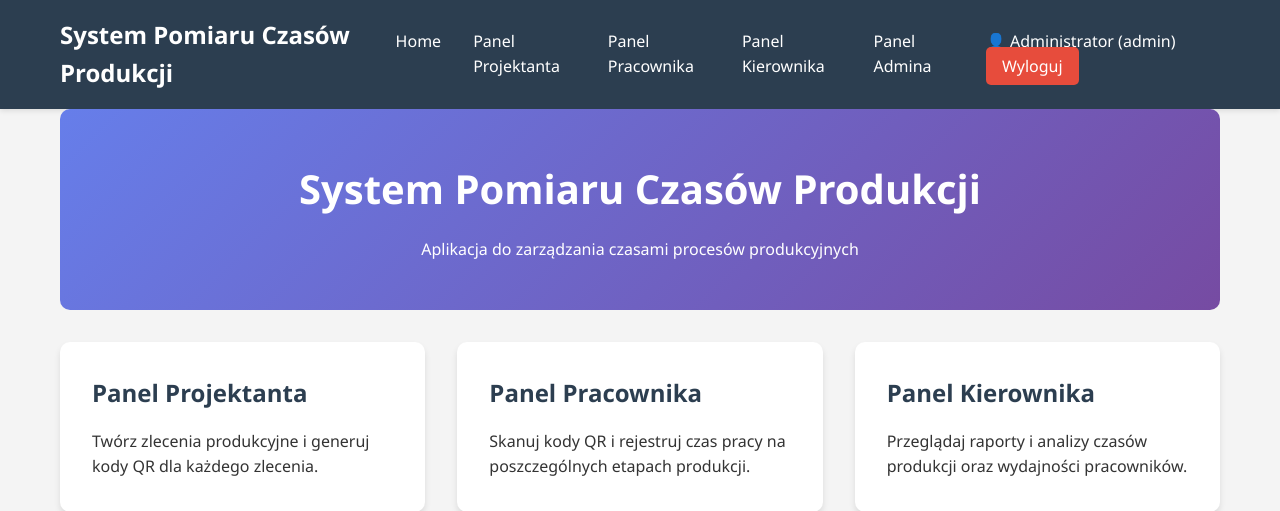
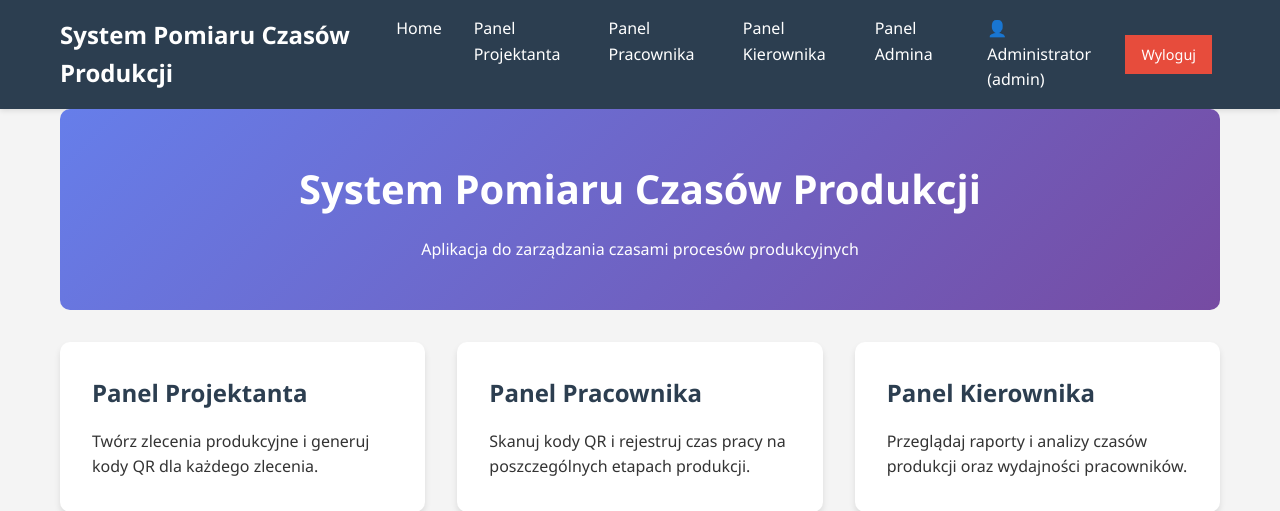
Before and after one commit to KamToman/PPProject, a Flask app: page / in a window 1280 px wide. Shown: the top 511 px of the page. Run offline with Flask 3, Linux system fonts and the light colour scheme; the visitor is signed in with stand-in values (Sample User, id 1).

Commit message:
Fixed login status overlay

```diff
--- a/static/css/style.css
+++ b/static/css/style.css
@@ -389,3 +389,15 @@ footer {
 #qrReader canvas {
     display: none;
 }
+
+/* Right-side user section */
+.nav-user {
+    margin-left: auto !important;   /* pushes to far right */
+    display: flex;
+    align-items: center;
+    gap: 1rem;                      /* spacing between name + button */
+}
+
+.nav-username {
+    color: white;
+}
--- a/templates/base.html
+++ b/templates/base.html
@@ -27,9 +27,9 @@
                         <li><a href="{{ url_for('manager_panel') }}">Panel Kierownika</a></li>
                     {% endif %}
                 {% endif %}
-                <li style="margin-left: auto;">
-                    <span style="color: white; margin-right: 1rem;">👤 {{ user.full_name if user else 'Gość' }} ({{ user.role if user else 'brak' }})</span>
-                    <a href="{{ url_for('logout') }}" style="background-color: #e74c3c; padding: 0.5rem 1rem; border-radius: 5px;">Wyloguj</a>
+                <li class="nav-user">
+                     <span class="nav-username">👤 {{ user.full_name if user else 'Gość' }} ({{ user.role if user else 'brak' }})</span>
+                     <a href="{{ url_for('logout') }}" class="btn-danger btn-small">Wyloguj</a>
                 </li>
             </ul>
         </div>
```
